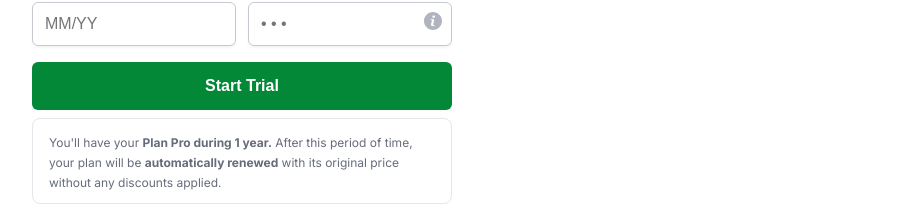
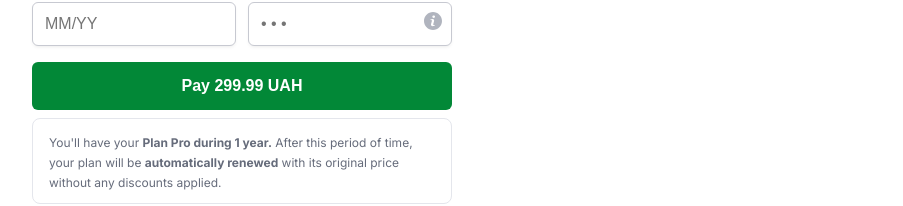
Before and after one commit to LonelyTrouvere/test-task, a React (Vite) app: page / in a window 1280 px wide. Shown: the part 314-520 px from the top of the page, without its empty margins (172-1075 px from the left). Built offline with nearby package versions, Linux system fonts and the light colour scheme.

Commit message:
change start trial buttons label

```diff
--- a/src/utility-components/start-trial-button/StartTrialButton.tsx
+++ b/src/utility-components/start-trial-button/StartTrialButton.tsx
@@ -36,7 +36,7 @@
                 bottom: clicked ? 'calc(25% + 2px)' : '25%'
             }}
         >
-            Start Trial
+            Pay 299.99 UAH
         </LeveledSpan>
         <LeveledSpan
             level='first'
```
